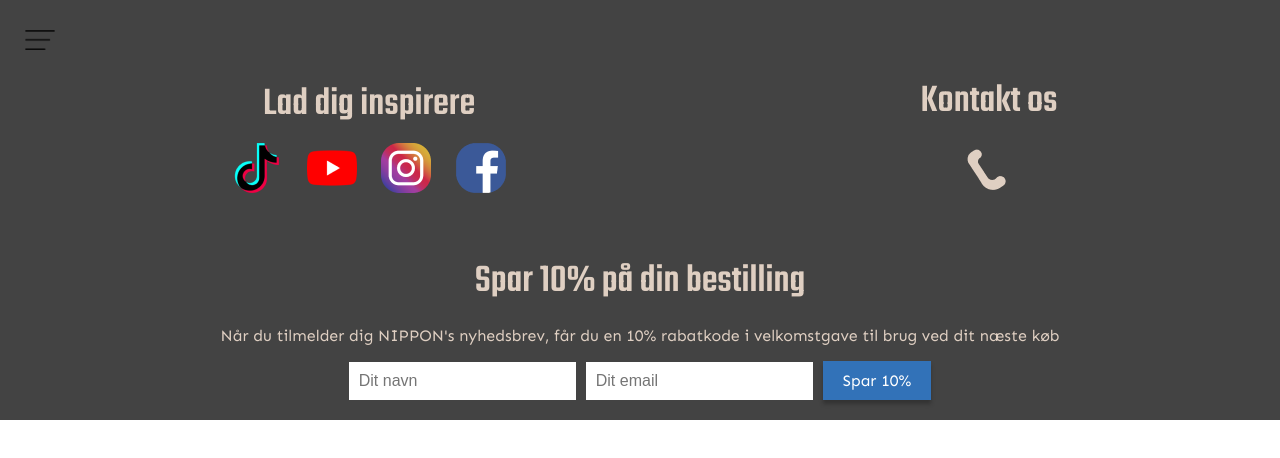
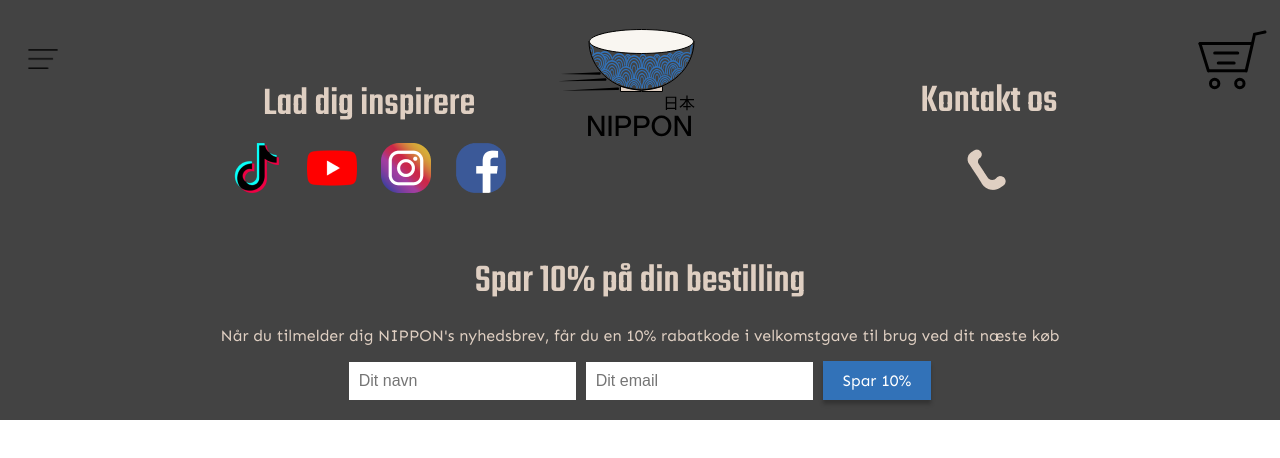
Before and after one commit to Mikkelbilgrav1/Nippon, a plain HTML site: page burgerogfoot.html in a window 1280 px wide. Drawn offline with Linux system fonts and the light colour scheme.

Commit message:
prøvet og fikse

```diff
--- a/burgerogfoot.css
+++ b/burgerogfoot.css
@@ -2,6 +2,24 @@ body {
     font-family: Arial, sans-serif;
     margin: 0;
     padding: 0;
+}
+
+.navbar {
+  position: fixed; /* Make the navbar fixed at the top */
+  top: 2%;
+  left: 0%;
+  right: 0%;
+  width: 100%;
+  background-color: transparent; /* Make the navbar transparent */
+  z-index: 1000; /* Ensure the navbar is on top of other elements */
+}
+
+.container {
+  max-width: 100%; /* Set a maximum width for the container */
+  margin: 1% 1% auto; /* Center the container horizontally */
+  display: flex; /* Use flexbox to layout the navbar content */
+  justify-content: space-between; /* Space out the navbar content evenly */
+  /* align-items: center; /* Vertically center the navbar content */
 }
 
 .burger-icon {
@@ -13,7 +31,7 @@ body {
     cursor: pointer;
     padding: 10px;
     transition: transform 0.3s ease;
-    position: fixed;
+    /* position: fixed; */
     top: 10px;
     left: 10px;
     z-index: 1001;
--- a/burgerogfoot.html
+++ b/burgerogfoot.html
@@ -12,13 +12,29 @@
 
 </head>
 <body>
-    <header>
-        <button class="burger-icon"></button>
-    </header>
+    <nav class="navbar">
+        <div class="container">
+            <div>
+                <button class="burger-icon" id="burger-icon"></button>
+            </div>
+            <div class="logo">
+                <!-- Logo image -->
+                <a href="#">
+                    <img src="images/logo.svg" alt="logo" class="burgerbillede">
+                </a>
+            </div>
+            <div class="shopping-cart">
+                <!-- Shopping cart icon -->
+                <a href="#">
+                    <img src="images/indkoebskurv.svg" alt="indkøbskurv" class="burgerbillede">
+                </a>
+            </div>
+        </div>
+    </nav>
 
-    <div class="menu-overlay">
+    <div class="menu-overlay" id="menu-overlay">
         <div class="menu-header">
-            <button class="close-btn">✕</button>
+            <button class="close-btn" id="close-icon">✕</button>
             <div class="search-bar">
                 <input type="text" placeholder="SØG HER!">
                 <button class="search-btn"></button>
--- a/javascript/script.js
+++ b/javascript/script.js
@@ -1,6 +1,6 @@
 document.addEventListener('DOMContentLoaded', function () {
-  const burgerIcon = document.querySelector('#burger-icon');
-  const closeIcon = document.querySelector('#close-icon');
+  const burgerIcon = document.querySelector('burger-icon');
+  const closeIcon = document.querySelector('close-icon');
   const menuOverlay = document.getElementById('menu-overlay');
   const body = document.body;
 
```
